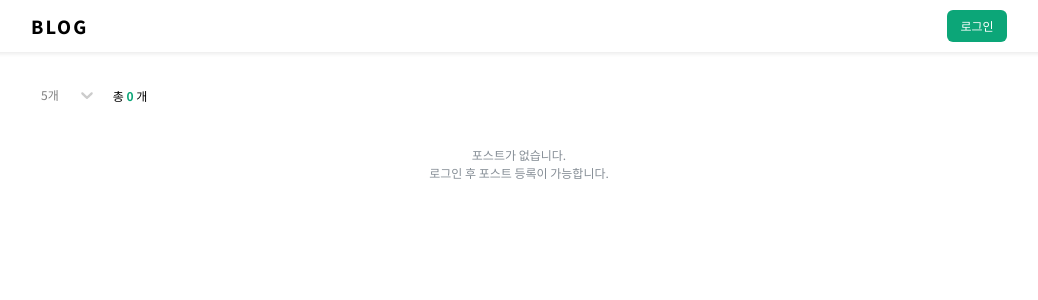
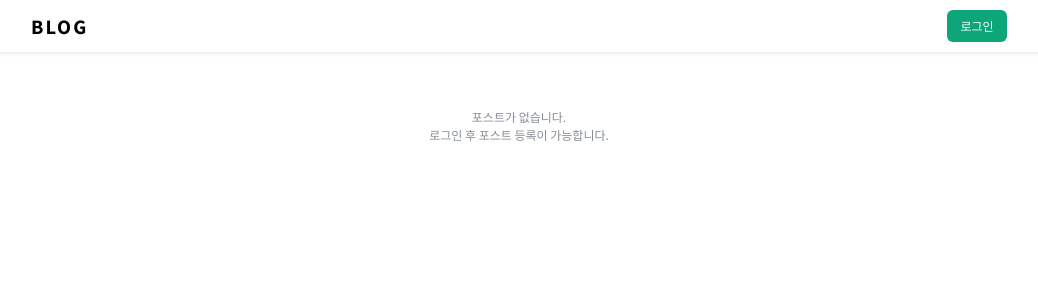
Before and after one commit to duddoi/blog, a React (Create React App) app: page / in a window 1280 px wide. Shown: the top 300 px of the page, without its empty margins (121-1159 px from the left). Built offline with nearby package versions, Linux system fonts and the light colour scheme.

Commit message:
react-select 개선

```diff
--- a/src/components/auth/AuthForm.js
+++ b/src/components/auth/AuthForm.js
@@ -6,6 +6,8 @@ import { useEffect, useState } from 'react';
 import CryptoJS from 'crypto-js';
 import { v4 as uuidv4 } from 'uuid';
 import AskModal from '../common/AskModal';
+import { useDispatch } from 'react-redux';
+import { loginStatus } from '../../modules/auth';
 
 // 회원가입/로그인 폼
 
@@ -97,6 +99,7 @@ export default function AuthForm({ type }) {
   const [modal, setModal] = useState(false);
 
   const navigate = useNavigate();
+  const dispatch = useDispatch();
 
   const onSubmit = (e) => {
     e.preventDefault();
@@ -149,6 +152,7 @@ export default function AuthForm({ type }) {
       if (exist && password) {
         if (password === decrypted(exist.password, secretKey)) {
           localStorage.setItem('User', JSON.stringify(username));
+          dispatch(loginStatus(username));
           navigate('/');
         } else {
           setMessage({
--- a/src/components/common/Dropdown.js
+++ b/src/components/common/Dropdown.js
@@ -1,32 +1,85 @@
 import styled, { css } from 'styled-components';
-// import palette from '../../lib/styles/palette';
 import Select from 'react-select';
+import classNames from 'classnames';
+import { useRef } from 'react';
+import palette from '../../lib/styles/palette';
 
 const MyDropdown = styled(Select)`
-  width: auto;
-  display: block;
-  border-radius: 4px;
   font-size: 12px;
-  line-height: 18px;
-  ${(props) =>
-    props.$nonLine &&
-    css`
-      .css-13cymwt-control {
-        border: none;
+  line-height: 16px;
+  .react-select__control {
+    border-color: transparent;
+    /* box-shadow: 0; */
+    min-height: 28px;
+    cursor: pointer;
+    .react-select__indicator {
+      transform: rotate(0);
+      transition: all 0.5s;
+      padding: 0 8px;
+      color: ${palette.indigo[5]};
+    }
+    .react-select__value-container {
+      padding-right: 0;
+    }
+    .react-select__single-value {
+      color: ${palette.gray[7]};
+    }
+    &.focus {
+      border-color: ${palette.indigo[3]};
+      box-shadow: none;
+      .react-select__indicator {
+        transform: rotate(180deg);
+        padding: 0 8px;
       }
-      .css-1u9des2-indicatorSeparator {
-        display: none;
+    }
+    ${(props) =>
+      props.$hasBg &&
+      css`
+        background: ${palette.indigo[0]};
+      `}
+  }
+  .react-select__menu {
+    .react-select__option {
+      cursor: pointer;
+      &.focus.active,
+      &.active {
+        background-color: ${palette.indigo[4]};
       }
-    `}
+
+      &.focus {
+        background-color: ${palette.indigo[1]};
+      }
+    }
+  }
 `;
 
-export default function Dropdown({ options, handleChange, nonLine }) {
+export default function Dropdown({ options, handleChange, hasBg }) {
+  const selectRef = useRef(null);
+
+  function removeFocus() {
+    if (selectRef.current) {
+      selectRef.current.blur(); // 포커스 제거
+    }
+  }
   return (
     <MyDropdown
       options={options}
-      placeholder={options[0].label}
+      // placeholder={options[0].label}
+      defaultValue={options[0]}
       onChange={handleChange}
-      $nonLine={nonLine}
+      $hasBg={hasBg}
+      isSearchable={false}
+      classNamePrefix="react-select"
+      components={{
+        IndicatorSeparator: () => null,
+      }}
+      classNames={{
+        control: ({ isFocused }) => classNames(isFocused ? 'focus' : ''),
+        option: ({ isSelected, isFocused }) =>
+          classNames(isSelected ? 'active' : '', isFocused ? 'focus' : ''),
+      }}
+      ref={selectRef}
+      onMenuClose={removeFocus}
     />
   );
 }
--- a/src/components/common/Header.js
+++ b/src/components/common/Header.js
@@ -2,8 +2,9 @@ import styled from 'styled-components';
 import Responsive from './Responsive';
 import Button from './Button';
 import { Link } from 'react-router-dom';
-import { useState } from 'react';
 import palette from '../../lib/styles/palette';
+import { useDispatch, useSelector } from 'react-redux';
+import { loginStatus } from '../../modules/auth';
 
 const HeaderBlock = styled.div`
   position: fixed;
@@ -69,10 +70,12 @@ export default function Header({
   postsLen,
   countPage,
 }) {
-  const localStorageData = JSON.parse(localStorage.getItem('User'));
-  const [login, setLogin] = useState(localStorageData);
+  const login = useSelector(({ auth }) => {
+    return auth.auth;
+  });
+  const dispatch = useDispatch();
   const onLogOut = () => {
-    setLogin('');
+    dispatch(loginStatus(null));
     localStorage.setItem('User', JSON.stringify(''));
   };
   return (
@@ -102,20 +105,20 @@ export default function Header({
       </HeaderBlock>
       <Spacer />
       <WritePostButtonWrapper>
+        {login && postsLen >= 0 && (
+          <CountBlock>
+            <div className="count">
+              총 <span>{postsLen}</span> 개
+            </div>
+            {countPage}
+          </CountBlock>
+        )}
         {login && writeBtn && (
           <Button mainColor={true} to="/write">
             ADD NEW
           </Button>
         )}
         {login && actionBtn}
-        {postsLen >= 0 && (
-          <CountBlock>
-            {countPage}
-            <div className="count">
-              총 <span>{postsLen}</span> 개
-            </div>
-          </CountBlock>
-        )}
       </WritePostButtonWrapper>
     </>
   );
--- a/src/components/post/PostList.js
+++ b/src/components/post/PostList.js
@@ -8,6 +8,7 @@ import Button from '../common/Button';
 import { useState } from 'react';
 import { formatDate } from '../../lib/format';
 import Dropdown from '../common/Dropdown';
+import { useSelector } from 'react-redux';
 
 const PostListBlock = styled(Responsive)`
   margin-top: 32px;
@@ -97,9 +98,12 @@ export function PostItem({ post }) {
     </PostItemBlock>
   );
 }
-export default function PostList({ posts, login, postLen, loading, username }) {
+export default function PostList({ posts, noPost, loading }) {
   const [select, setSelect] = useState(options[0]);
   const navigate = useNavigate();
+  const username = useSelector(({ auth }) => {
+    return auth.auth;
+  });
 
   function onCreateFakeData(quantity) {
     const arr = [];
@@ -123,11 +127,11 @@ export default function PostList({ posts, login, postLen, loading, username }) {
         posts &&
         posts.map((post) => <PostItem post={post} key={post._id} />)}
 
-      {postLen && (
+      {noPost && (
         <div className="blank">
           포스트가 없습니다.
           <br />
-          {login ? (
+          {username ? (
             <>
               'ADD NEW'를 눌러 포스트를 등록해 보세요!
               <SetDataBlock>
--- /dev/null
+++ b/src/modules/auth.js
@@ -0,0 +1,21 @@
+import { createAction, handleActions } from 'redux-actions';
+
+const user = JSON.parse(localStorage.getItem('User'));
+
+const LOGIN_STATUS = 'auth/LOGIN_STATUS';
+export const loginStatus = createAction(LOGIN_STATUS, (user) => user);
+
+const initialState = {
+  auth: user,
+};
+
+const auth = handleActions(
+  {
+    [LOGIN_STATUS]: (state, { payload }) => ({
+      ...state,
+      auth: payload,
+    }),
+  },
+  initialState,
+);
+export default auth;
--- a/src/modules/index.js
+++ b/src/modules/index.js
@@ -1,8 +1,10 @@
 import { combineReducers } from 'redux';
 import write from './write';
+import auth from './auth';
 
 const rootReducer = combineReducers({
   write,
+  auth,
 });
 
 export default rootReducer;
--- a/src/pages/PostListPage.js
+++ b/src/pages/PostListPage.js
@@ -17,14 +17,13 @@ function chunk(data = [], size = 1) {
 }
 
 const options = [
-  { value: 5, label: '5개' },
-  { value: 10, label: '10개' },
-  { value: 20, label: '20개' },
+  { value: 5, label: '5개씩 보기' },
+  { value: 10, label: '10개씩 보기' },
+  { value: 20, label: '20개씩 보기' },
 ];
 
 export default function PostListPage() {
   const localStorageData = JSON.parse(localStorage.getItem('PostList'));
-  const localStorageUser = JSON.parse(localStorage.getItem('User'));
   const [searchParams] = useSearchParams();
   const page = parseInt(searchParams.get('page'), 10) || 1;
   const tag = searchParams.get('tag');
@@ -59,20 +58,20 @@ export default function PostListPage() {
       <Header
         postsLen={posts.length}
         countPage={
+          posts.length > 0 && (
             <Dropdown
               options={options}
               handleChange={(op) => {
                 setSelect(op);
               }}
-            nonLine={true}
+              hasBg={true}
             />
+          )
         }
       />
       <PostList
         posts={chunk(posts, select.value)[page - 1]}
-        login={localStorageUser}
-        postLen={posts.length === 0}
-        username={localStorageUser}
+        noPost={posts.length === 0}
       />
       {posts.length > 0 && (
         <Pagination
```
Lines whose indentation alone changed are shown as unchanged.
